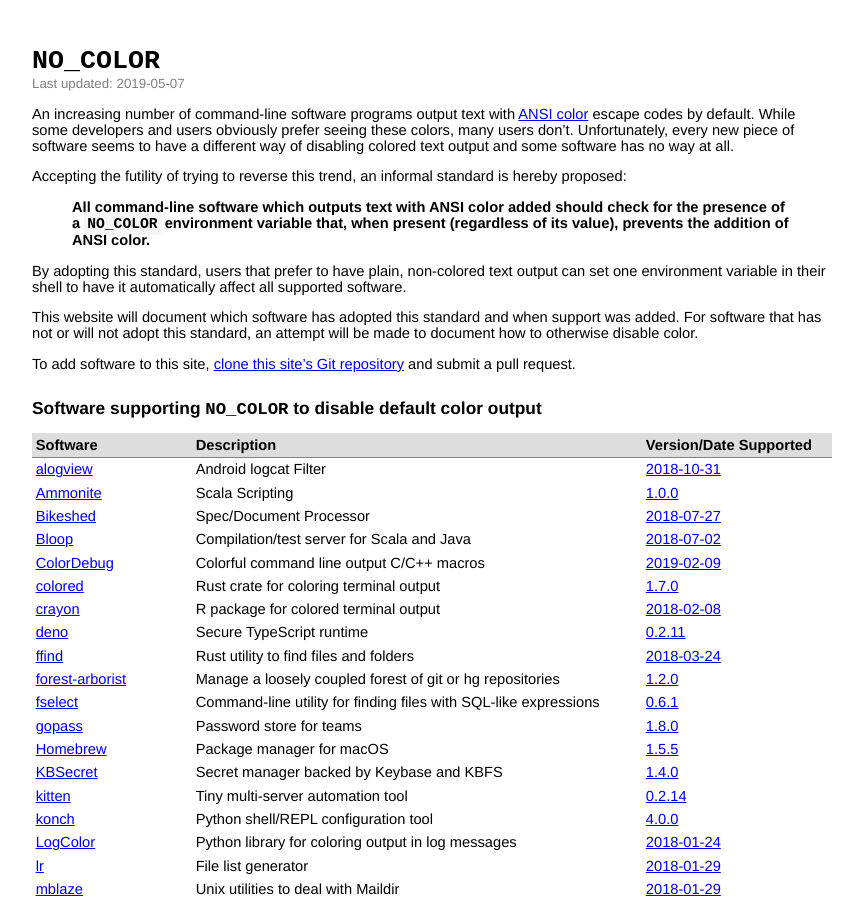
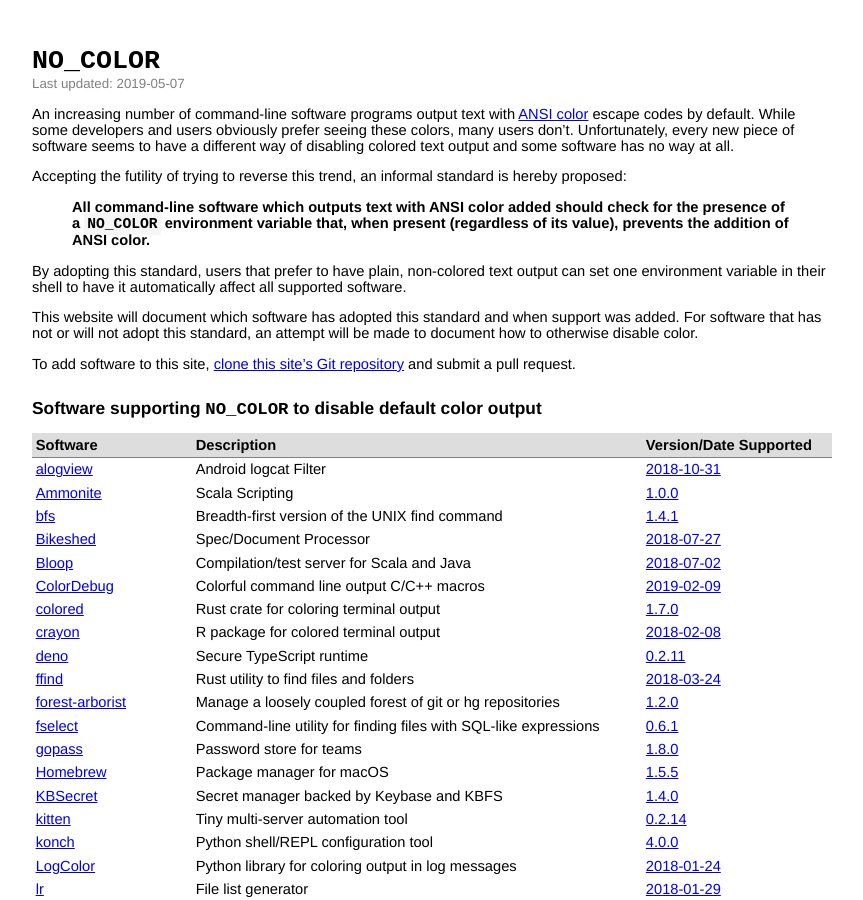
Before and after one commit to jcs/no_color, a Jekyll site: the page built from index.md, in a window 1280 px wide and 900 px high. Shown: the whole window, without its empty margins (208-1071 px from the left). Built offline with Jekyll 4.4.1, drawn with Linux system fonts in a browser that asks for light colours; our own code applies the rules of GitHub Pages for plain Markdown files.

Commit message:
Add bfs to the list. (#53)

```diff
--- a/index.md
+++ b/index.md
@@ -39,6 +39,7 @@ and submit a pull request.
 |:-|:-|:-|
 | [alogview](https://github.com/flimberger/alogview) | Android logcat Filter | [2018-10-31](https://github.com/flimberger/alogview/commit/785e5608711d92a1c41733f9ecfa3ed2d335a940) |
 | [Ammonite](https://github.com/lihaoyi/Ammonite) | Scala Scripting | [1.0.0](https://github.com/lihaoyi/Ammonite/releases/tag/1.0.0) |
+| [bfs](https://github.com/tavianator/bfs) | Breadth-first version of the UNIX find command | [1.4.1](https://github.com/tavianator/bfs/releases/tag/1.4.1) |
 | [Bikeshed](https://github.com/tabatkins/bikeshed) | Spec/Document Processor | [2018-07-27](https://github.com/tabatkins/bikeshed/commit/04ea123d607a8d4bed692ad73dda1cb343bb5bbe) |
 | [Bloop](https://github.com/scalacenter/bloop) | Compilation/test server for Scala and Java | [2018-07-02](https://github.com/scalacenter/bloop/pull/555/commits/ff6f17a0155633f86440e10d7889f077e7fbc91c) |
 | [ColorDebug](https://github.com/roboticslab-uc3m/color-debug) | Colorful command line output C/C++ macros | [2019-02-09](https://github.com/roboticslab-uc3m/color-debug/commit/2e2a5bf5a202228985612008967fb63ba8be53d8) |
```
